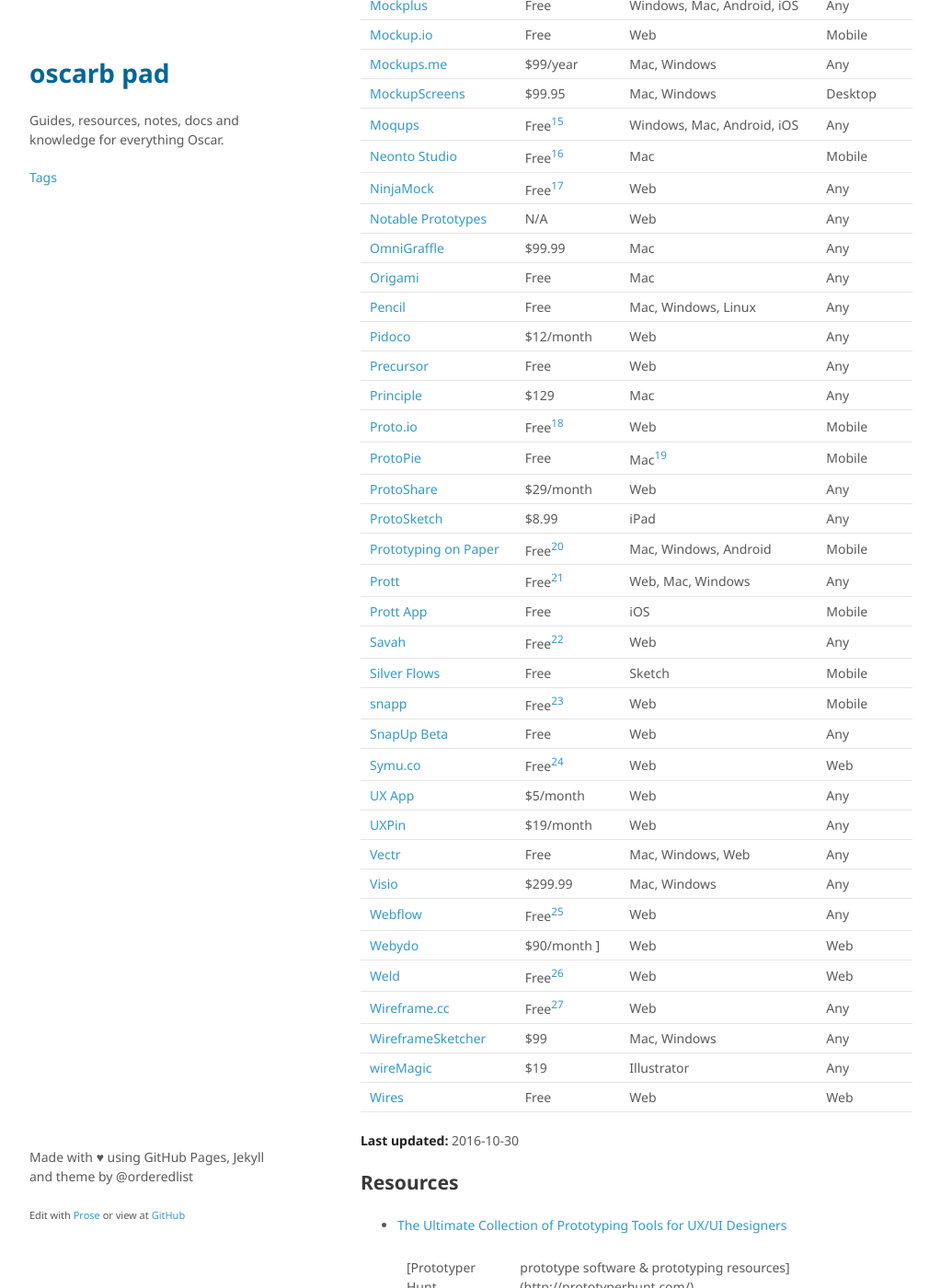
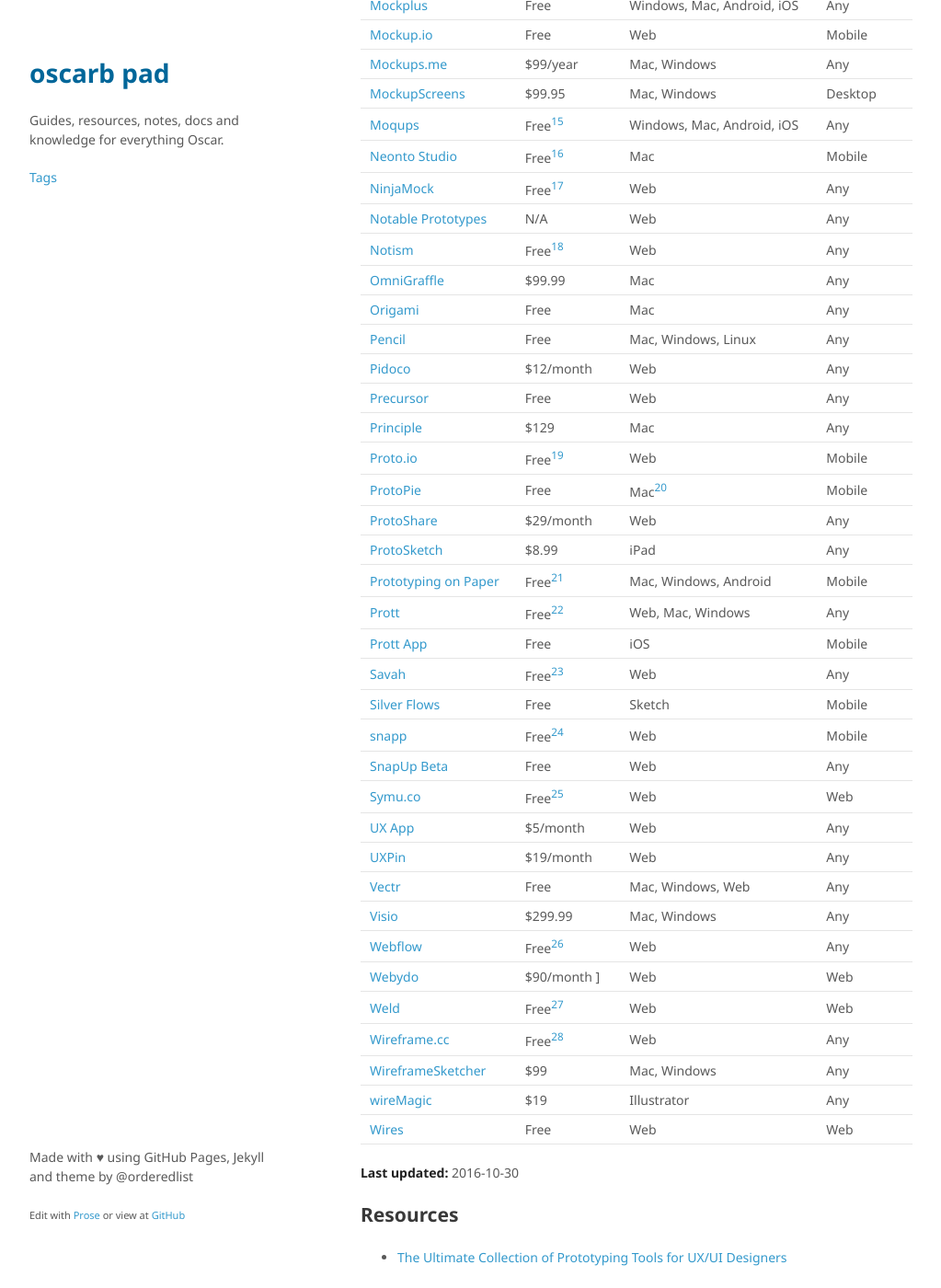
Before and after one commit to oscarb/pad, a Jekyll site: the page built from _docs/prototyping.md, in a window 1280 px wide and 1400 px high, scrolled down 1565 px. Shown: the whole window at 92% size, without its empty margins (128-1151 px from the left). Built offline with Jekyll 4.4.1, drawn with Linux system fonts in a browser that asks for light colours; some web fonts are replaced; some of the changed text lies outside the part shown.

Commit message:
Updated prototyping.md

```diff
--- a/_docs/prototyping.md
+++ b/_docs/prototyping.md
@@ -63,7 +63,8 @@ Name | Lowest price | Platform | Protype for
 [Moqups](https://moqups.com/) | Free[^moqups] | Windows, Mac, Android, iOS | Any
 [Neonto Studio](https://www.neonto.com/) | Free[^neonto] | Mac | Mobile
 [NinjaMock](http://ninjamock.com/) | Free[^ninjamock] | Web | Any
-[Notable Prototypes](http://zurb.com/notable/features/prototypes) | N/A | Web | Any
+[Notable Prototypes](http://zurb.com/notable/features/prototypes)  | N/A | Web | Any
+[Notism](https://www.notism.io/home) | Free[^notism] | Web | Any
 [OmniGraffle](https://www.omnigroup.com/omniGraffle/) | $99.99  | Mac | Any
 [Origami](https://facebook.github.io/origami/) | Free | Mac | Any
 [Pencil](http://pencil.evolus.vn/) | Free | Mac, Windows, Linux | Any
@@ -116,6 +117,7 @@ Name | Lowest price | Platform | Protype for
 [^moqups]: 1 project (limited to 300 objects), 5MB of storage
 [^neonto]: Free for non-commercial use
 [^ninjamock]: Your projects will be public and have NinjaMock branding.
+[^notism]: Limited to 1 project
 [^pop]: 2 projects
 [^protoio]: 1 active project, 5 prototype screens, No additional reviewers, 10MB of storage
 [^protopie]: Windows version will be ready soon
```
